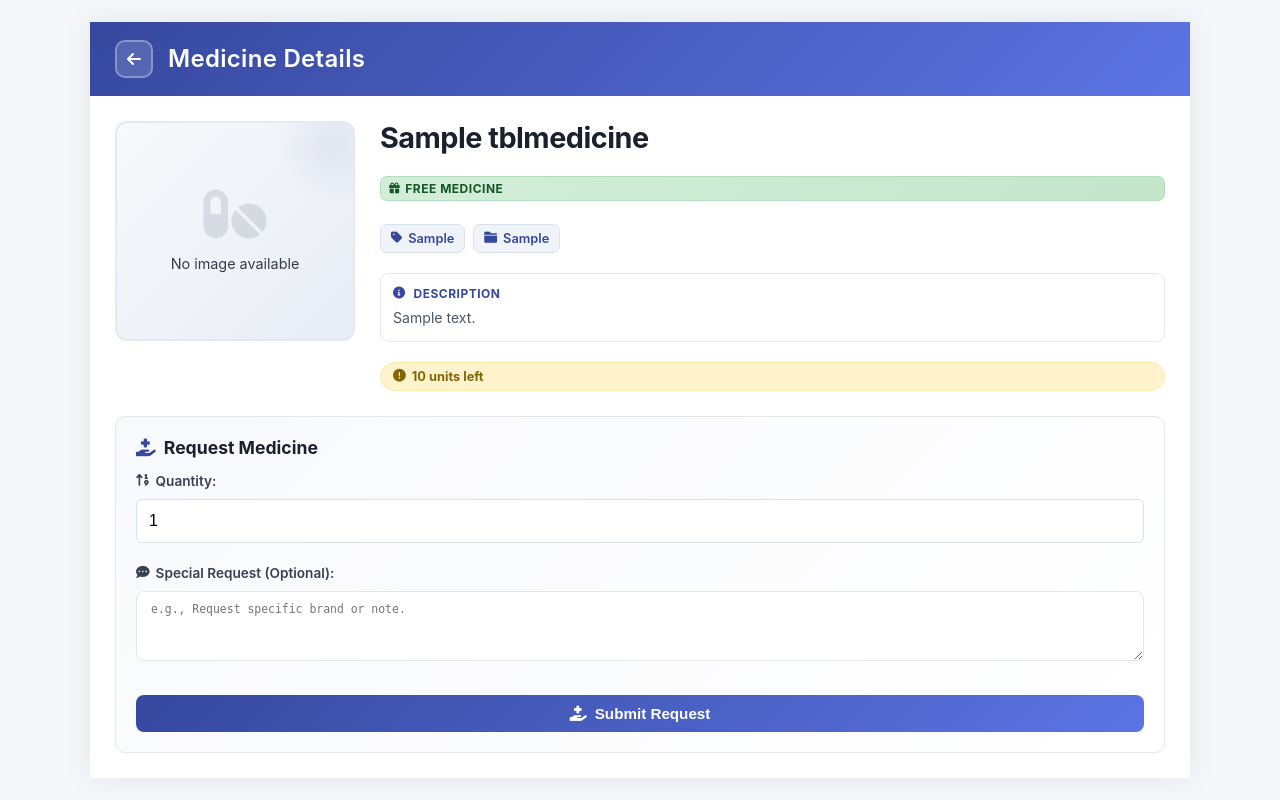
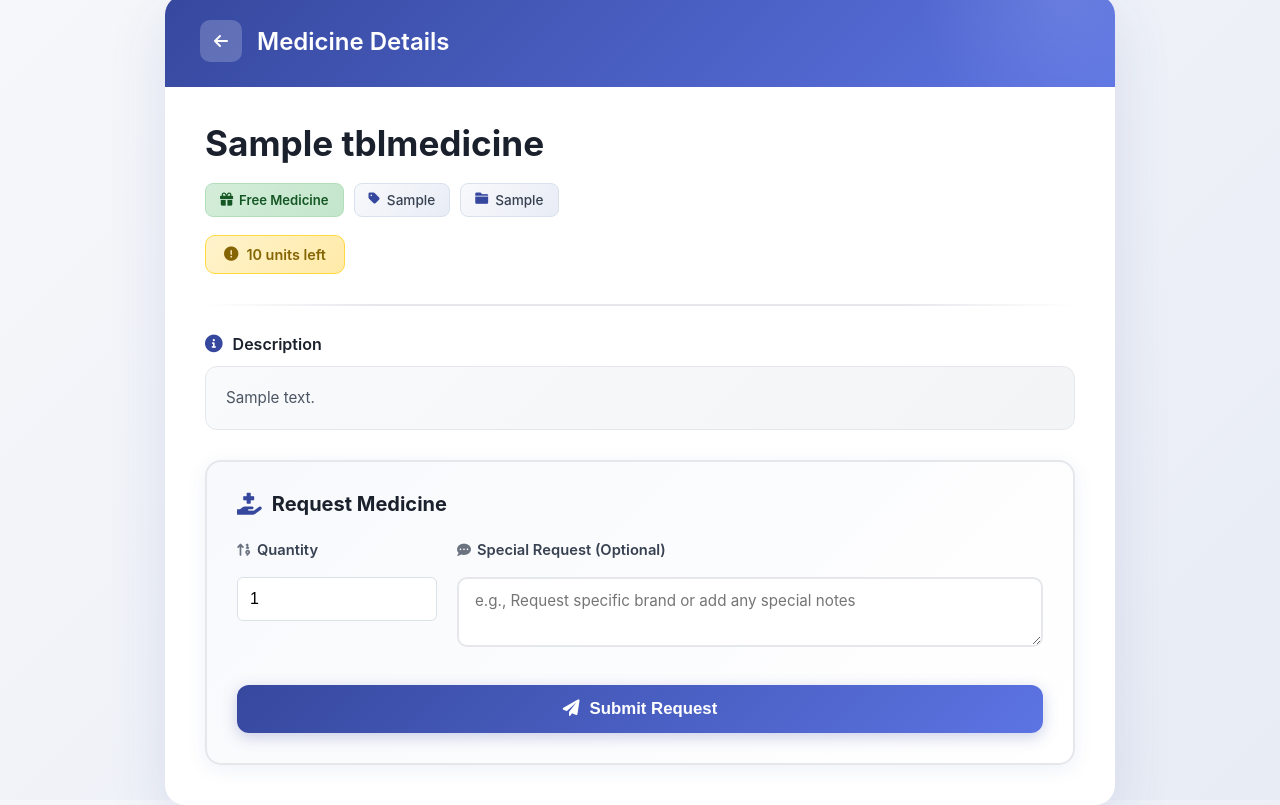
Before and after one commit to veinP/CSIT327-G5-MediServe, a Django app: page /medicine/1/ in a window 1280 px wide. Run offline with Django 5.2, Linux system fonts and the light colour scheme; tables that the repository leaves empty hold one stand-in row (values such as "Sample post"); parts of the project's set-up code (start-up, migrations or seed data) failed here and were passed over.

Commit message:
fix(medicines): medicine-info ui

```diff
--- a/MediServe/templates/medicine_info.html
+++ b/MediServe/templates/medicine_info.html
@@ -13,45 +13,60 @@
 
     body {
         font-family: -apple-system, BlinkMacSystemFont, 'Segoe UI', Roboto, 'Helvetica Neue', Arial, sans-serif;
-        background-color: #f5f7fa;
+        background: linear-gradient(135deg, #f5f7fa 0%, #e8ecf5 100%);
         min-height: 100vh;
     }
 
     .page-container {
         width: 100%;
-        max-width: 1100px;
-        margin: 0 auto;
+        max-width: 950px;
+        margin: 30px auto;
         background-color: #FFFFFF;
-        box-shadow: 0 0 30px rgba(0, 0, 0, 0.08);
+        border-radius: 20px;
+        box-shadow: 0 20px 60px rgba(54, 72, 158, 0.12);
+        overflow: hidden;
     }
 
     /* Header */
     .page-header {
-        padding: 18px 25px;
+        padding: 25px 35px;
         background: linear-gradient(135deg, #36489e 0%, #5c74e3 100%);
         display: flex;
         align-items: center;
         gap: 15px;
+        position: relative;
+        overflow: hidden;
+    }
+
+    .page-header::before {
+        content: '';
+        position: absolute;
+        width: 300px;
+        height: 300px;
+        background: radial-gradient(circle, rgba(255, 255, 255, 0.1) 0%, transparent 70%);
+        border-radius: 50%;
+        top: -150px;
+        right: -100px;
     }
 
     .btn-back {
-        background-color: rgba(255, 255, 255, 0.15);
+        background-color: rgba(255, 255, 255, 0.2);
         color: #FFFFFF;
         border-radius: 10px;
-        width: 38px;
-        height: 38px;
+        width: 42px;
+        height: 42px;
         display: flex;
         justify-content: center;
         align-items: center;
-        border: 2px solid rgba(255, 255, 255, 0.3);
+        border: none;
         transition: all 0.3s ease;
         text-decoration: none;
         cursor: pointer;
+        z-index: 1;
     }
 
     .btn-back:hover {
-        background-color: rgba(255, 255, 255, 0.25);
-        border-color: rgba(255, 255, 255, 0.5);
+        background-color: rgba(255, 255, 255, 0.3);
         transform: translateX(-3px);
     }
 
@@ -59,299 +74,272 @@
         font-size: 1.5em;
         color: #FFFFFF;
         font-weight: 600;
-        letter-spacing: 0.3px;
+        z-index: 1;
     }
 
     /* Main Content */
     .main-content {
-        padding: 25px;
+        padding: 35px 40px 40px;
     }
 
-    .medicine-grid {
-        display: grid;
-        grid-template-columns: 240px 1fr;
-        gap: 25px;
-        margin-bottom: 25px;
-    }
-
-    /* Image Section */
-    .image-section {
-        background: linear-gradient(135deg, #f8f9fc 0%, #e8ecf5 100%);
-        border-radius: 12px;
-        display: flex;
-        justify-content: center;
-        align-items: center;
-        padding: 20px;
-        height: 220px;
-        border: 2px solid #E3EBEE;
-        position: relative;
-        overflow: hidden;
-    }
-
-    .image-section::before {
-        content: '';
-        position: absolute;
-        width: 120px;
-        height: 120px;
-        background: radial-gradient(circle, rgba(54, 72, 158, 0.08) 0%, transparent 70%);
-        border-radius: 50%;
-        top: -40px;
-        right: -40px;
-    }
-
-    .medicine-img {
-        max-width: 90%;
-        max-height: 180px;
-        object-fit: contain;
-        border-radius: 8px;
-        position: relative;
-        z-index: 1;
-        filter: drop-shadow(0 4px 12px rgba(0, 0, 0, 0.1));
-    }
-
-    .no-image-placeholder {
-        text-align: center;
-        color: #9ca3af;
-    }
-
-    .no-image-placeholder i {
-        font-size: 3.5em;
-        opacity: 0.3;
-        margin-bottom: 8px;
-        display: block;
-    }
-
-    .no-image-placeholder p {
-        font-size: 0.9em;
-    }
-
-    /* Details Section */
-    .details-section {
-        display: flex;
-        flex-direction: column;
-        gap: 15px;
+    .medicine-header {
+        margin-bottom: 30px;
     }
 
     .medicine-name {
         color: #1a202c;
-        font-size: 1.8em;
+        font-size: 2.2em;
         font-weight: 700;
-        margin-bottom: 5px;
+        margin-bottom: 18px;
         line-height: 1.2;
-        letter-spacing: -0.5px;
+    }
+
+    .tags-row {
+        display: flex;
+        gap: 10px;
+        flex-wrap: wrap;
+        align-items: center;
+        margin-bottom: 18px;
     }
 
     .free-tag {
         display: inline-flex;
         align-items: center;
-        gap: 5px;
-        padding: 4px 8px;
+        gap: 6px;
+        padding: 8px 14px;
         background: linear-gradient(135deg, #d4edda 0%, #c3e6cb 100%);
-        border-radius: 7px;
-        font-size: 0.75em;
+        border-radius: 8px;
+        font-size: 0.82em;
         color: #155724;
-        font-weight: 700;
+        font-weight: 600;
         border: 1px solid #b1dfbb;
-        margin-bottom: 8px;
-        text-transform: uppercase;
-        letter-spacing: 0.5px;
     }
 
     .free-tag i {
-        font-size: 0.9em;
-    }
-
-    .badges-row {
-        display: flex;
-        gap: 8px;
-        flex-wrap: wrap;
-        margin-bottom: 5px;
+        font-size: 1em;
     }
 
     .info-badge {
         display: inline-flex;
         align-items: center;
-        gap: 6px;
-        padding: 6px 10px;
-        border-radius: 7px;
-        font-size: 0.8em;
-        font-weight: 600;
-        background-color: #f0f4f8;
-        color: #36489e;
+        gap: 7px;
+        padding: 8px 14px;
+        border-radius: 8px;
+        font-size: 0.85em;
+        font-weight: 500;
+        background: linear-gradient(135deg, #f8f9fc 0%, #e8ecf5 100%);
+        color: #374151;
         border: 1px solid #d9e2ec;
     }
 
-    .info-box {
-        padding: 10px 12px;
-        background-color: #f8f9fc;
-        border-radius: 9px;
-        border-left: 3px solid #36489e;
-        margin-bottom: 8px;
-    }
-
-    .info-box-label {
-        display: flex;
-        align-items: center;
-        gap: 8px;
+    .info-badge i {
         color: #36489e;
-        font-weight: 700;
-        font-size: 0.75em;
-        margin-bottom: 4px;
-        text-transform: uppercase;
-        letter-spacing: 0.5px;
-    }
-
-    .info-box-content {
-        color: #374151;
-        font-size: 0.88em;
-        line-height: 1.5;
-    }
-
-    .description-box {
-        padding: 12px;
-        background-color: #ffffff;
-        border: 1px solid #e5e7eb;
-        border-radius: 9px;
-    }
-
-    .description-box-label {
-        display: flex;
-        align-items: center;
-        gap: 8px;
-        color: #36489e;
-        font-weight: 700;
-        font-size: 0.75em;
-        margin-bottom: 6px;
-        text-transform: uppercase;
-        letter-spacing: 0.5px;
-    }
-
-    .description-box-content {
-        color: #4b5563;
-        font-size: 0.88em;
-        line-height: 1.6;
+        font-size: 0.95em;
     }
 
     /* Stock Status */
     .stock-status {
         display: inline-flex;
         align-items: center;
-        gap: 6px;
-        padding: 6px 12px;
-        border-radius: 20px;
-        font-weight: 700;
-        font-size: 0.8em;
-        margin-top: 5px;
+        gap: 8px;
+        padding: 10px 18px;
+        border-radius: 10px;
+        font-weight: 600;
+        font-size: 0.9em;
     }
 
     .stock-available {
-        background-color: #d4edda;
+        background: linear-gradient(135deg, #d4edda 0%, #c3e6cb 100%);
         color: #155724;
-        border: 1px solid #c3e6cb;
+        border: 1px solid #b1dfbb;
     }
 
     .stock-warning {
-        background-color: #fff3cd;
+        background: linear-gradient(135deg, #fff3cd 0%, #ffeaa7 100%);
         color: #856404;
-        border: 1px solid #ffeaa7;
+        border: 1px solid #ffd93d;
     }
 
     .stock-unavailable {
-        background-color: #f8d7da;
+        background: linear-gradient(135deg, #f8d7da 0%, #f5c6cb 100%);
         color: #721c24;
-        border: 1px solid #f5c6cb;
+        border: 1px solid #f1aeb5;
+    }
+
+    /* Divider */
+    .content-divider {
+        height: 2px;
+        background: linear-gradient(90deg, transparent 0%, #e5e7eb 20%, #e5e7eb 80%, transparent 100%);
+        margin: 28px 0;
+    }
+
+    /* Information Sections */
+    .info-section {
+        margin-bottom: 22px;
+    }
+
+    .info-section-title {
+        display: flex;
+        align-items: center;
+        gap: 10px;
+        color: #1a202c;
+        font-weight: 600;
+        font-size: 1em;
+        margin-bottom: 12px;
+    }
+
+    .info-section-title i {
+        color: #36489e;
+        font-size: 1.1em;
+    }
+
+    .info-section-content {
+        color: #4b5563;
+        font-size: 0.95em;
+        line-height: 1.7;
+        padding: 18px 20px;
+        background: linear-gradient(135deg, #f9fafb 0%, #f3f4f6 100%);
+        border-radius: 12px;
+        border: 1px solid #e5e7eb;
     }
 
     /* Order Form */
     .order-form-section {
-        max-width: 100%;
         background: linear-gradient(135deg, #f8f9fc 0%, #ffffff 100%);
-        padding: 20px;
-        border-radius: 10px;
-        border: 1px solid #e5e7eb;
+        padding: 30px;
+        border-radius: 16px;
+        border: 2px solid #e5e7eb;
+        margin-top: 30px;
+        box-shadow: 0 4px 20px rgba(54, 72, 158, 0.08);
     }
 
     .form-title {
         color: #1a202c;
-        font-size: 1.1em;
+        font-size: 1.25em;
         font-weight: 700;
-        margin-bottom: 15px;
+        margin-bottom: 25px;
         display: flex;
         align-items: center;
-        gap: 8px;
+        gap: 10px;
     }
 
     .form-title i {
         color: #36489e;
+        font-size: 1.1em;
     }
 
     .order-form {
         display: flex;
         flex-direction: column;
-        gap: 12px;
+        gap: 20px;
+    }
+
+    .form-row {
+        display: grid;
+        grid-template-columns: 200px 1fr;
+        gap: 20px;
+    }
+
+    .form-field {
+        display: flex;
+        flex-direction: column;
+        gap: 8px;
     }
 
     .form-field label {
         font-weight: 600;
         color: #374151;
-        font-size: 0.85em;
+        font-size: 0.92em;
         display: flex;
         align-items: center;
         gap: 6px;
     }
 
+    .form-field label i {
+        color: #6b7280;
+        font-size: 0.95em;
+    }
+
     .form-input {
         width: 100%;
-        padding: 10px 14px;
-        border: 1px solid #e5e7eb;
-        border-radius: 8px;
-        font-size: 0.88em;
+        padding: 12px 16px;
+        border: 2px solid #e5e7eb;
+        border-radius: 10px;
+        font-size: 0.95em;
         transition: all 0.3s ease;
+        background-color: #ffffff;
     }
 
     .form-input:focus {
         outline: none;
         border-color: #36489e;
-        box-shadow: 0 0 0 3px rgba(54, 72, 158, 0.1);
+        box-shadow: 0 0 0 4px rgba(54, 72, 158, 0.1);
+    }
+
+    .form-input:disabled {
+        background-color: #f3f4f6;
+        cursor: not-allowed;
     }
 
     .form-textarea {
         resize: vertical;
         min-height: 70px;
+        font-family: inherit;
     }
 
     .submit-btn {
         width: 100%;
-        padding: 10px 18px;
+        padding: 14px 24px;
         border: none;
-        border-radius: 8px;
+        border-radius: 12px;
         color: white;
-        font-size: 0.95em;
-        font-weight: 700;
+        font-size: 1.05em;
+        font-weight: 600;
         cursor: pointer;
         transition: all 0.3s ease;
         display: flex;
         align-items: center;
         justify-content: center;
-        gap: 8px;
+        gap: 10px;
         margin-top: 8px;
         background: linear-gradient(135deg, #36489e 0%, #5c74e3 100%);
+        box-shadow: 0 4px 15px rgba(54, 72, 158, 0.25);
     }
 
-    .submit-btn:hover {
-        background: linear-gradient(135deg, #2a3875 0%, #36489e 100%);
-        transform: translateY(-1px);
+    .submit-btn:hover:not(:disabled) {
+        background: linear-gradient(135deg, #2d3a82 0%, #36489e 100%);
+        transform: translateY(-2px);
+        box-shadow: 0 6px 20px rgba(54, 72, 158, 0.35);
     }
 
     .submit-btn:disabled {
-        background-color: #9ca3af;
+        background: #9ca3af;
         cursor: not-allowed;
+        transform: none;
+        box-shadow: none;
     }
 
-    @media (max-width: 750px) {
-        .medicine-grid {
+    @media (max-width: 768px) {
+        .page-container {
+            margin: 15px;
+            border-radius: 15px;
+        }
+
+        .main-content {
+            padding: 25px 20px 30px;
+        }
+
+        .medicine-name {
+            font-size: 1.8em;
+        }
+
+        .order-form-section {
+            padding: 25px 20px;
+        }
+
+        .form-row {
             grid-template-columns: 1fr;
-            gap: 20px;
+            gap: 16px;
         }
     }
 </style>
@@ -365,51 +353,21 @@
     </div>
 
     <div class="main-content">
-        <div class="medicine-grid">
-            <div class="image-section">
-                {% if medicine.image %}
-                    <img src="{{ medicine.image.url }}" alt="{{ medicine.name }}" class="medicine-img">
-                {% else %}
-                    <div class="no-image-placeholder">
-                        <i class="fas fa-pills"></i>
-                        <p>No image available</p>
-                    </div>
-                {% endif %}
-            </div>
-
-            <div class="details-section">
+        <div class="medicine-header">
             <h2 class="medicine-name">{{ medicine.name }}</h2>
 
+            <div class="tags-row">
                 <div class="free-tag">
                     <i class="fas fa-gift"></i> Free Medicine
                 </div>
 
-                <div class="badges-row">
                 {% if medicine.brand %}
-                        <span class="info-badge"><i class="fas fa-tag"></i>{{ medicine.brand }}</span>
+                    <span class="info-badge"><i class="fas fa-tag"></i> {{ medicine.brand }}</span>
                 {% endif %}
                 {% if medicine.category %}
-                        <span class="info-badge"><i class="fas fa-folder"></i>{{ medicine.category }}</span>
+                    <span class="info-badge"><i class="fas fa-folder"></i> {{ medicine.category }}</span>
                 {% endif %}
             </div>
-
-                {% if medicine.dosage %}
-                    <div class="info-box">
-                        <div class="info-box-label">
-                            <i class="fas fa-prescription-bottle"></i> Dosage
-                        </div>
-                        <div class="info-box-content">{{ medicine.dosage }}</div>
-                    </div>
-                {% endif %}
-
-                {% if medicine.description %}
-                    <div class="description-box">
-                        <div class="description-box-label">
-                            <i class="fas fa-info-circle"></i> Description
-                        </div>
-                        <div class="description-box-content">{{ medicine.description }}</div>
-                    </div>
-                {% endif %}
 
             {% with stock=medicine.stock_quantity %}
                 <div class="stock-status {% if stock == 0 %}stock-unavailable{% elif stock <= 10 %}stock-warning{% else %}stock-available{% endif %}">
@@ -423,7 +381,26 @@
                 </div>
             {% endwith %}
         </div>
+
+        <div class="content-divider"></div>
+
+        {% if medicine.dosage %}
+            <div class="info-section">
+                <div class="info-section-title">
+                    <i class="fas fa-prescription-bottle"></i> Dosage Information
                 </div>
+                <div class="info-section-content">{{ medicine.dosage }}</div>
+            </div>
+        {% endif %}
+
+        {% if medicine.description %}
+            <div class="info-section">
+                <div class="info-section-title">
+                    <i class="fas fa-info-circle"></i> Description
+                </div>
+                <div class="info-section-content">{{ medicine.description }}</div>
+            </div>
+        {% endif %}
 
         <div class="order-form-section">
             <div class="form-title">
@@ -432,21 +409,23 @@
 
             <form method="POST" action="{% url 'add_to_order' medicine_id=medicine.id %}" class="order-form">
                 {% csrf_token %}
+                <div class="form-row">
                     <div class="form-field">
-                    <label for="quantity"><i class="fas fa-sort-numeric-up"></i> Quantity:</label>
+                        <label for="quantity"><i class="fas fa-sort-numeric-up"></i> Quantity</label>
                         <input type="number" id="quantity" name="quantity" min="1" max="{{ medicine.stock_quantity }}" value="1" class="form-input" {% if medicine.stock_quantity == 0 %}disabled{% endif %} required>
                     </div>
 
                     <div class="form-field">
-                    <label for="specialRequest"><i class="fas fa-comment-dots"></i> Special Request (Optional):</label>
-                    <textarea id="specialRequest" name="special_request" class="form-input form-textarea" placeholder="e.g., Request specific brand or note." {% if medicine.stock_quantity == 0 %}disabled{% endif %}></textarea>
+                        <label for="specialRequest"><i class="fas fa-comment-dots"></i> Special Request (Optional)</label>
+                        <textarea id="specialRequest" name="special_request" class="form-input form-textarea" placeholder="e.g., Request specific brand or add any special notes" {% if medicine.stock_quantity == 0 %}disabled{% endif %}></textarea>
+                    </div>
                 </div>
 
                 <button type="submit" class="submit-btn" {% if medicine.stock_quantity == 0 %}disabled{% endif %}>
                     {% if medicine.stock_quantity == 0 %}
                         <i class="fas fa-ban"></i> Out of Stock
                     {% else %}
-                        <i class="fas fa-hand-holding-medical"></i> Submit Request
+                        <i class="fas fa-paper-plane"></i> Submit Request
                     {% endif %}
                 </button>
             </form>
```
Lines whose indentation alone changed are shown as unchanged.
